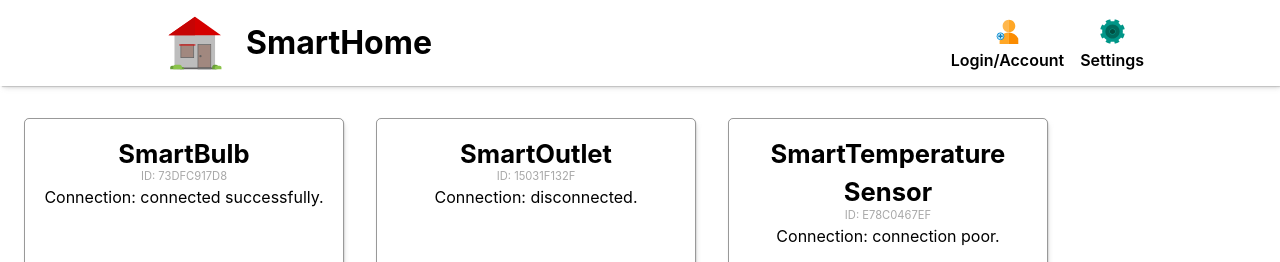
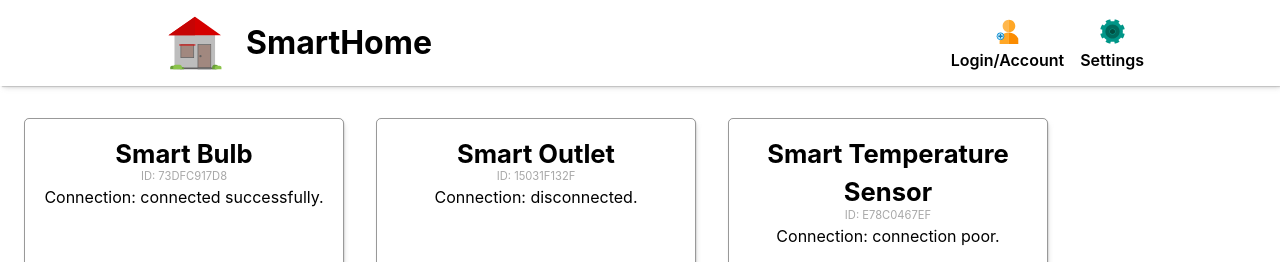
Before and after one commit to TZ-fn/SmartHomeApp, a Next.js app: page / in a window 1280 px wide. Shown: the top 262 px of the page. Built offline with nearby package versions, Linux system fonts and the light colour scheme.

Commit message:
Add icons to the devices on the list

```diff
--- a/components/DevicesList/DevicesList.module.scss
+++ b/components/DevicesList/DevicesList.module.scss
@@ -1,7 +1,7 @@
 .deviceListContainer {
   display: flex;
   flex-direction: row;
-  align-items: center;
+  align-items: flex-start;
   justify-content: flex-start;
   flex-wrap: wrap;
   height: min-content;
--- a/components/DevicesList/DevicesList.tsx
+++ b/components/DevicesList/DevicesList.tsx
@@ -1,5 +1,8 @@
 import { ReactElement } from 'react';
 import DeviceCard from './DeviceCard/DeviceCard';
+import BulbIcon from '../../public/icons/reshot-icon-electric-bulb-BZU4KM2VQA.svg';
+import OutletIcon from '../../public/icons/reshot-icon-plug-and-socket-ANZ3VHW8SC.svg';
+import TemperatureSensorIcon from '../../public/icons/reshot-icon-thermometer-45AGZRX8JW.svg';
 import styles from './DevicesList.module.scss';
 
 export default function DevicesList(): ReactElement {
@@ -8,22 +11,25 @@ export default function DevicesList(): ReactElement {
       <DeviceCard
         type='bulb'
         id='73DFC917D8'
-        name='SmartBulb'
+        name='Smart Bulb'
         connectionState='connected'
+        image={BulbIcon}
         isTurnedOn={true}
       />
       <DeviceCard
         type='outlet'
         id='15031F132F'
-        name='SmartOutlet'
+        name='Smart Outlet'
         connectionState='disconnected'
+        image={OutletIcon}
         isTurnedOn={false}
       />
       <DeviceCard
         type='temperatureSensor'
         id='E78C0467EF'
-        name='SmartTemperature Sensor'
+        name='Smart Temperature Sensor'
         connectionState='poorConnection'
+        image={TemperatureSensorIcon}
         isTurnedOn={true}
       />
     </div>
```
